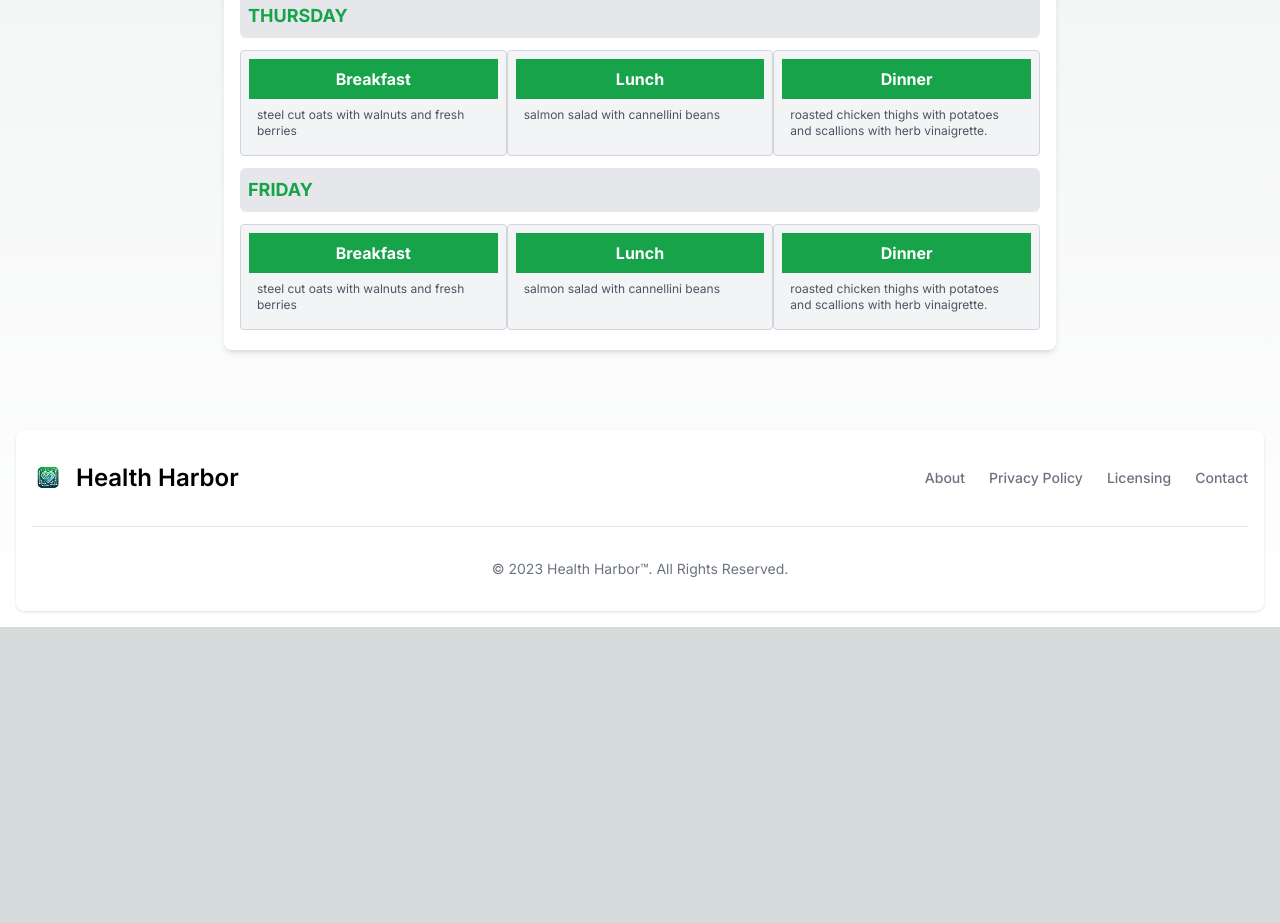
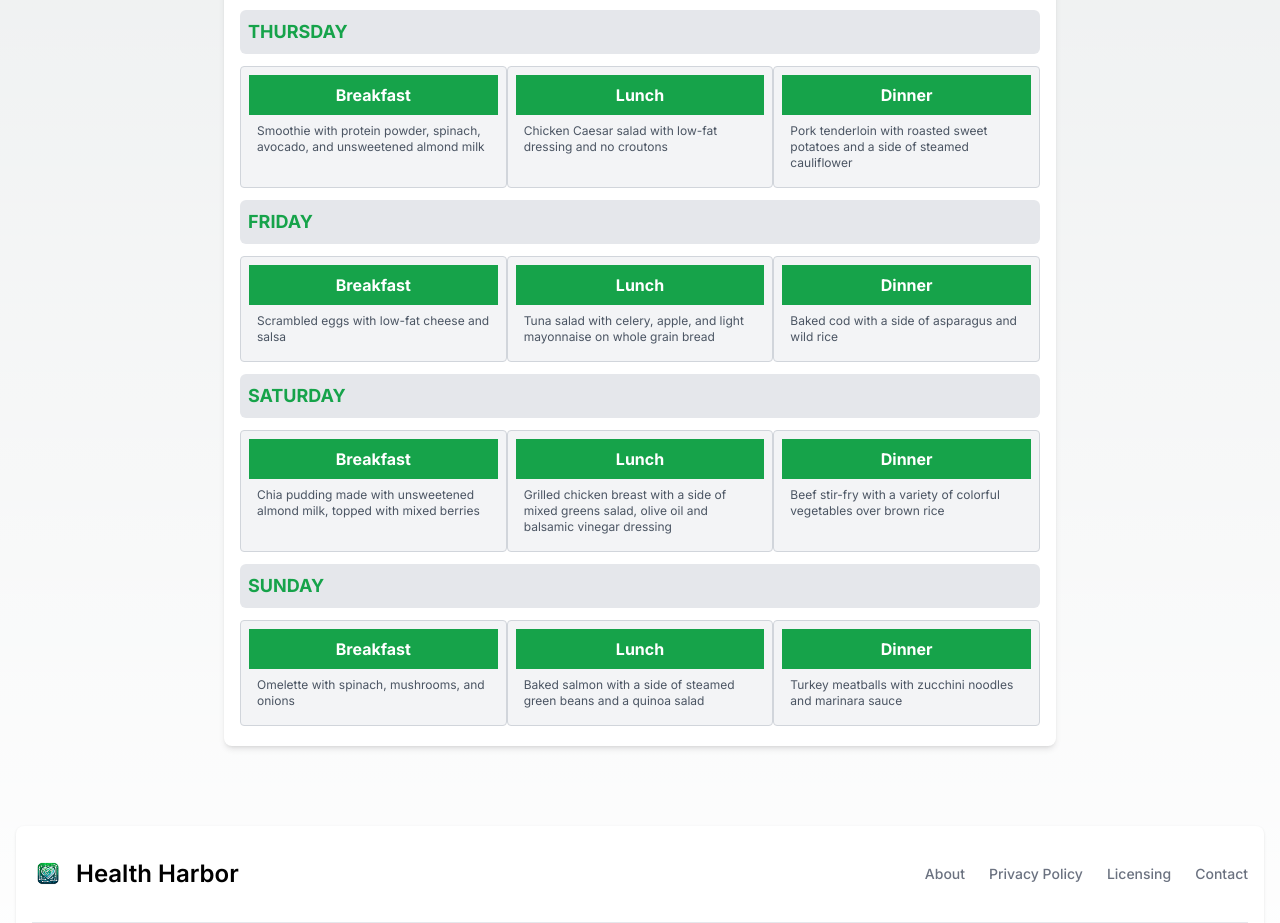
Before and after one commit to meemalif/my-health-website, a Next.js app: page /Dashboard in a window 1280 px wide. Shown: the part 1787-2710 px from the top of the page. Before the commit the page ends 2414 px from the top, so only its background shows below. Built offline with nearby package versions, Linux system fonts and the light colour scheme; no server answers; the database is empty; sample sign-in values are in the browser's storage.

Commit message:
custom meal plan and signup issue resolved

```diff
--- a/app/Dashboard/page.jsx
+++ b/app/Dashboard/page.jsx
@@ -29,6 +29,7 @@ function Dashboard() {
     const [bloodPressure, setBloodPressure] = useState([0, 0]);
     const [bloodSugar, setBloodSugar] = useState(0);
     const [loading, setLoading] = useState(false);
+    const [diagnose, setDiagnose ] = useState('Diabetes')
 
     const db = getFirestore(); // Initialize Firestore
 
@@ -45,6 +46,7 @@ function Dashboard() {
         const querySnapshot = await getDocs(q);
         if (!querySnapshot.empty) {
           const userDoc = querySnapshot.docs[0]; // Assuming 'userID' is unique and only one doc will be returned
+          setDiagnose(userDoc.data()?.diagnose || "Diabetes")
           const bloodPressureRef = collection(
             db,
             "users",
@@ -120,7 +122,7 @@ function Dashboard() {
             status="High"
             />
 </div>
-<div className='flex lg:flex-row space-x-3'>
+<div className='flex lg:flex-row  space-x-3'>
 <DailyTasksCard />
 <button onClick={()=>router.push("/dashboard/add-measurement")} className='bg-slate-900 rounded-xl w-1/3 space-y-4'>
     <FontAwesomeIcon icon={faPlusCircle} color='white' size='3x'/>
@@ -135,7 +137,7 @@ function Dashboard() {
     <DailyReminderCard />
     <DailyExerciseCard />
     </div>
-    <DietPlanCard />
+    <DietPlanCard diagnose={diagnose}/>
 </div>
 
     </div>
--- a/app/sign-up/page.jsx
+++ b/app/sign-up/page.jsx
@@ -1,8 +1,8 @@
 'use client'
 import { useEffect } from 'react';
 import { useRouter } from 'next/navigation';
-import { auth } from '@/firebase';
-import SignUpForm from './SignUpForm';
+import { auth } from '../../firebase';
+import SignUpForm from './signupForm';
 
 export default function Login() {
   const router = useRouter();
@@ -13,7 +13,7 @@ export default function Login() {
         // User is signed in.
         router.push('/')
       } else {
-        console.log(user.displayName)
+        console.log(user?.displayName)
       }
     });
   }, []);
--- a/components/DietPlanCard.jsx
+++ b/components/DietPlanCard.jsx
@@ -1,4 +1,5 @@
 import React from "react";
+import {diabetesMealPlan, hypertensionMealPlan} from "../config/meal-plan";
 
 const MealCard = ({ meal, description }) => {
   return (
@@ -22,86 +23,10 @@ const DayMealCard = ({ title, data }) => {
   );
 };
 
-const data = [
-    {
-      title: "MONDAY",
-      data: [
-        {
-          meal: "Breakfast",
-          description: "steel cut oats with walnuts and fresh berries",
-        },
-        { meal: "Lunch", description: "salmon salad with cannellini beans" },
-        {
-          meal: "Dinner",
-          description:
-            "roasted chicken thighs with potatoes and scallions with herb vinaigrette.",
-        },
-      ],
-    },
-    {
-      title: "TUESDAY",
-      data: [
-        {
-          meal: "Breakfast",
-          description: "steel cut oats with walnuts and fresh berries",
-        },
-        { meal: "Lunch", description: "salmon salad with cannellini beans" },
-        {
-          meal: "Dinner",
-          description:
-            "roasted chicken thighs with potatoes and scallions with herb vinaigrette.",
-        },
-      ],
-    },
-    {
-      title: "WEDNESDAY",
-      data: [
-        {
-          meal: "Breakfast",
-          description: "steel cut oats with walnuts and fresh berries",
-        },
-        { meal: "Lunch", description: "salmon salad with cannellini beans" },
-        {
-          meal: "Dinner",
-          description:
-            "roasted chicken thighs with potatoes and scallions with herb vinaigrette.",
-        },
-      ],
-    },
-    {
-      title: "THURSDAY",
-      data: [
-        {
-          meal: "Breakfast",
-          description: "steel cut oats with walnuts and fresh berries",
-        },
-        { meal: "Lunch", description: "salmon salad with cannellini beans" },
-        {
-          meal: "Dinner",
-          description:
-            "roasted chicken thighs with potatoes and scallions with herb vinaigrette.",
-        },
-      ],
-    },
-    {
-      title: "FRIDAY",
-      data: [
-        {
-          meal: "Breakfast",
-          description: "steel cut oats with walnuts and fresh berries",
-        },
-        { meal: "Lunch", description: "salmon salad with cannellini beans" },
-        {
-          meal: "Dinner",
-          description:
-            "roasted chicken thighs with potatoes and scallions with herb vinaigrette.",
-        },
-      ],
-    },
-    // ... Add other days
-  ];
 
-const DietPlanCard = () => {
+
+const DietPlanCard = ({diagnose}) => {
+  const data = diagnose === "hypertension" ? hypertensionMealPlan : diabetesMealPlan;
   return (
     <div className="bg-white p-4 rounded-lg shadow-md">
       <h2 className="text-xl font-bold text-center text-green-600 mb-4">Diet Plan</h2>
--- /dev/null
+++ b/config/meal-plan.js
@@ -0,0 +1,272 @@
+export const diabetesMealPlan = [
+  {
+    title: "MONDAY",
+    data: [
+      {
+        meal: "Breakfast",
+        description:
+          "Chia pudding made with unsweetened almond milk, topped with mixed berries",
+      },
+      {
+        meal: "Lunch",
+        description:
+          "Grilled chicken breast with a side of mixed greens salad, olive oil and balsamic vinegar dressing",
+      },
+      {
+        meal: "Dinner",
+        description:
+          "Beef stir-fry with a variety of colorful vegetables over brown rice",
+      },
+    ],
+  },
+  {
+    title: "TUESDAY",
+    data: [
+      {
+        meal: "Breakfast",
+        description: "Omelette with spinach, mushrooms, and onions",
+      },
+      {
+        meal: "Lunch",
+        description:
+          "Baked salmon with a side of steamed green beans and a quinoa salad",
+      },
+      {
+        meal: "Dinner",
+        description:
+          "Turkey meatballs with zucchini noodles and marinara sauce",
+      },
+    ],
+  },
+  {
+    title: "WEDNESDAY",
+    data: [
+      {
+        meal: "Breakfast",
+        description:
+          "Low-fat Greek yogurt with a tablespoon of ground flaxseed and walnuts",
+      },
+      {
+        meal: "Lunch",
+        description: "Vegetable lentil soup with a side of whole grain roll",
+      },
+      {
+        meal: "Dinner",
+        description:
+          "Grilled shrimp with a barley pilaf and roasted Brussels sprouts",
+      },
+    ],
+  },
+  {
+    title: "THURSDAY",
+    data: [
+      {
+        meal: "Breakfast",
+        description:
+          "Smoothie with protein powder, spinach, avocado, and unsweetened almond milk",
+      },
+      {
+        meal: "Lunch",
+        description:
+          "Chicken Caesar salad with low-fat dressing and no croutons",
+      },
+      {
+        meal: "Dinner",
+        description:
+          "Pork tenderloin with roasted sweet potatoes and a side of steamed cauliflower",
+      },
+    ],
+  },
+  {
+    title: "FRIDAY",
+    data: [
+      {
+        meal: "Breakfast",
+        description: "Scrambled eggs with low-fat cheese and salsa",
+      },
+      {
+        meal: "Lunch",
+        description:
+          "Tuna salad with celery, apple, and light mayonnaise on whole grain bread",
+      },
+      {
+        meal: "Dinner",
+        description: "Baked cod with a side of asparagus and wild rice",
+      },
+    ],
+  },
+  {
+    title: "SATURDAY",
+    data: [
+      {
+        meal: "Breakfast",
+        description:
+          "Chia pudding made with unsweetened almond milk, topped with mixed berries",
+      },
+      {
+        meal: "Lunch",
+        description:
+          "Grilled chicken breast with a side of mixed greens salad, olive oil and balsamic vinegar dressing",
+      },
+      {
+        meal: "Dinner",
+        description:
+          "Beef stir-fry with a variety of colorful vegetables over brown rice",
+      },
+    ],
+  },
+  {
+    title: "SUNDAY",
+    data: [
+      {
+        meal: "Breakfast",
+        description: "Omelette with spinach, mushrooms, and onions",
+      },
+      {
+        meal: "Lunch",
+        description:
+          "Baked salmon with a side of steamed green beans and a quinoa salad",
+      },
+      {
+        meal: "Dinner",
+        description:
+          "Turkey meatballs with zucchini noodles and marinara sauce",
+      },
+    ],
+  },
+];
+
+export const hypertensionMealPlan = [
+  {
+    title: "MONDAY",
+    data: [
+      {
+        meal: "Breakfast",
+        description:
+          "Oatmeal topped with skim milk, banana, and a dash of cinnamon",
+      },
+      {
+        meal: "Lunch",
+        description: "Grilled turkey burger (no bun) with a side of kale salad",
+      },
+      {
+        meal: "Dinner",
+        description:
+          "Roasted chicken with mixed vegetables (carrots, peas, and broccoli)",
+      },
+    ],
+  },
+  {
+    title: "TUESDAY",
+    data: [
+      {
+        meal: "Breakfast",
+        description: "Whole grain toast with avocado and poached eggs",
+      },
+      {
+        meal: "Lunch",
+        description:
+          "Quinoa and chickpea salad with a variety of fresh vegetables and a lemon-tahini dressing",
+      },
+      {
+        meal: "Dinner",
+        description: "Grilled salmon with a side of sautéed spinach and garlic",
+      },
+    ],
+  },
+  {
+    title: "WEDNESDAY",
+    data: [
+      {
+        meal: "Breakfast",
+        description: "Smoothie with berries, spinach, and Greek yogurt",
+      },
+      {
+        meal: "Lunch",
+        description:
+          "Vegetable and bean chili with a sprinkle of cheddar cheese",
+      },
+      {
+        meal: "Dinner",
+        description:
+          "Stir-fried tofu with brown rice and a mix of bell peppers, snap peas, and broccoli",
+      },
+    ],
+  },
+  {
+    title: "THURSDAY",
+    data: [
+      {
+        meal: "Breakfast",
+        description:
+          "Cottage cheese with fresh pineapple and a sprinkle of chia seeds",
+      },
+      {
+        meal: "Lunch",
+        description: "Baked chicken with a cucumber and tomato salad",
+      },
+      {
+        meal: "Dinner",
+        description:
+          "Beef stew with potatoes, carrots, and onions, seasoned with herbs instead of salt",
+      },
+    ],
+  },
+  {
+    title: "FRIDAY",
+    data: [
+      {
+        meal: "Breakfast",
+        description:
+          "French toast made with whole grain bread and topped with fresh berries",
+      },
+      {
+        meal: "Lunch",
+        description:
+          "Sardines on a whole grain cracker with a side of beet salad",
+      },
+      {
+        meal: "Dinner",
+        description:
+          "Lamb kebabs with tzatziki sauce and a Greek salad (low-sodium feta cheese)",
+      },
+    ],
+  },
+  {
+    title: "SATURDAY",
+    data: [
+      {
+        meal: "Breakfast",
+        description:
+          "Oatmeal topped with skim milk, banana, and a dash of cinnamon",
+      },
+      {
+        meal: "Lunch",
+        description: "Grilled turkey burger (no bun) with a side of kale salad",
+      },
+      {
+        meal: "Dinner",
+        description:
+          "Roasted chicken with mixed vegetables (carrots, peas, and broccoli)",
+      },
+    ],
+  },
+  {
+    title: "SUNDAY",
+    data: [
+      {
+        meal: "Breakfast",
+        description: "Whole grain toast with avocado and poached eggs",
+      },
+      {
+        meal: "Lunch",
+        description:
+          "Quinoa and chickpea salad with a variety of fresh vegetables and a lemon-tahini dressing",
+      },
+      {
+        meal: "Dinner",
+        description: "Grilled salmon with a side of sautéed spinach and garlic",
+      },
+    ],
+  },
+];
```
Also changed, not shown: app/sign-up/signupForm.jsx (+51 -7 lines).
